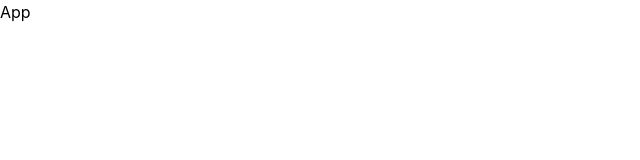
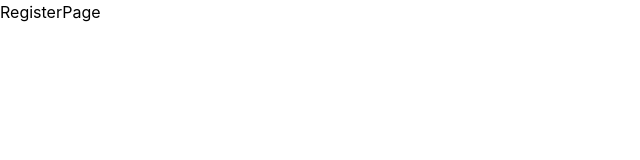
Before and after one commit to md-alihaider/cohort-3, a React (Vite) app in the folder Projects/Music-Application/: page /register in a window 1280 px wide. Shown: the top 160 px of the page, without its empty margins (0-640 px from the left). Built offline with nearby package versions, Linux system fonts and the light colour scheme.

Commit message:
feat: add initial structure for Music Application with Navbar, Pages, AuthContext, and routing

```diff
--- /dev/null
+++ b/Projects/Music-Application/src/Components/Navbar.jsx
@@ -0,0 +1,9 @@
+import React from 'react'
+
+const Navbar = () => {
+  return (
+    <div>Navbar</div>
+  )
+}
+
+export default Navbar
--- /dev/null
+++ b/Projects/Music-Application/src/Pages/ArtistDashBoard.jsx
@@ -0,0 +1,9 @@
+import React from 'react'
+
+const ArtistDashBoard = () => {
+  return (
+    <div>ArtistDashBoard</div>
+  )
+}
+
+export default ArtistDashBoard
--- /dev/null
+++ b/Projects/Music-Application/src/Pages/FavrouitePage.jsx
@@ -0,0 +1,9 @@
+import React from 'react'
+
+const FavrouitePage = () => {
+  return (
+    <div>FavrouitePage</div>
+  )
+}
+
+export default FavrouitePage
--- /dev/null
+++ b/Projects/Music-Application/src/Pages/HomePage.jsx
@@ -0,0 +1,12 @@
+import React, { useContext } from 'react'
+import { AuthContextData } from '../context/AuthContext'
+
+const HomePage = () => {
+  const data = useContext(AuthContextData)
+  console.log(data)
+  return (
+    <div>HomePage</div>
+  )
+}
+
+export default HomePage
--- /dev/null
+++ b/Projects/Music-Application/src/Pages/LoginPage.jsx
@@ -0,0 +1,9 @@
+import React from 'react'
+
+const LoginPage = () => {
+  return (
+    <div>LoginPage</div>
+  )
+}
+
+export default LoginPage
--- /dev/null
+++ b/Projects/Music-Application/src/Pages/RegisterPage.jsx
@@ -0,0 +1,9 @@
+import React from 'react'
+
+const RegisterPage = () => {
+  return (
+    <div>RegisterPage</div>
+  )
+}
+
+export default RegisterPage
--- /dev/null
+++ b/Projects/Music-Application/src/context/AuthContext.jsx
@@ -0,0 +1,13 @@
+import React, { createContext } from 'react'
+
+export const AuthContextData = createContext()
+const AuthContext = ({ children }) => {
+  const greet = "hello from Context"
+  return (
+    <AuthContextData.Provider value={greet}>
+      {children}
+    </AuthContextData.Provider>
+  )
+}
+
+export default AuthContext
--- /dev/null
+++ b/Projects/Music-Application/src/layouts/MainLayout.jsx
@@ -0,0 +1,12 @@
+import React from 'react'
+import { Outlet } from 'react-router'
+
+const MainLayout = () => {
+  return (
+    <div>
+      <Outlet/>
+    </div>
+  )
+}
+
+export default MainLayout
--- a/Projects/Music-Application/src/main.jsx
+++ b/Projects/Music-Application/src/main.jsx
@@ -2,5 +2,12 @@ import { StrictMode } from "react";
 import { createRoot } from "react-dom/client";
 import "./index.css";
 import App from "./App.jsx";
+import { RouterProvider } from "react-router";
+import router from "./router/router.jsx";
+import AuthContext from "./context/AuthContext.jsx";
 
-createRoot(document.getElementById("root")).render(<App />);
+createRoot(document.getElementById("root")).render(
+  <AuthContext>
+    <RouterProvider router={router} />
+  </AuthContext>,
+);
--- /dev/null
+++ b/Projects/Music-Application/src/router/router.jsx
@@ -0,0 +1,38 @@
+import { createBrowserRouter } from "react-router";
+import MainLayouts from "../layouts/MainLayout";
+import HomePage from "../Pages/HomePage";
+import FavrouitePage from "../Pages/FavrouitePage";
+import LoginPage from "../Pages/LoginPage";
+import RegisterPage from "../Pages/RegisterPage";
+import ArtistDashBoard from "../Pages/ArtistDashBoard";
+
+const router = createBrowserRouter([
+  {
+    path: "/",
+    element: <MainLayouts />,
+    children: [
+      {
+        index: true,
+        element: <HomePage />,
+      },
+      {
+        path: "favrouite",
+        element: <FavrouitePage />,
+      },
+      {
+        path: "login",
+        element: <LoginPage />,
+      },
+      {
+        path: "register",
+        element: <RegisterPage />,
+      },
+      {
+        path: "artist-dashboard",
+        element: <ArtistDashBoard />,
+      },
+    ],
+  },
+]);
+
+export default router
```
